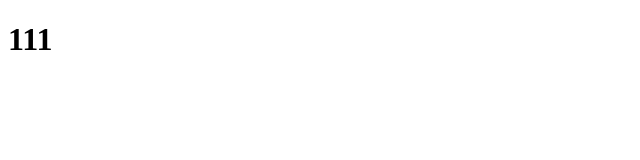
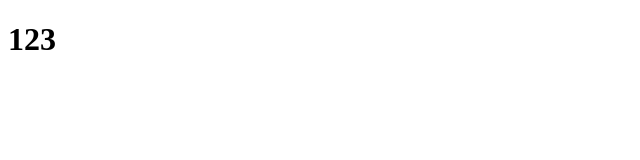
Before and after one commit to GavinHu1998/test123, a plain HTML site: page index.html in a window 1280 px wide. Shown: the full height of the page, 0-640 px from the left. Drawn offline with Linux system fonts and the light colour scheme.

Commit message:
111 => 123

```diff
--- a/index.html
+++ b/index.html
@@ -6,7 +6,7 @@
     <title>Document</title>
 </head>
 <body>
-    <h1>111</h1>
+    <h1>123</h1>
 
 </body>
 </html>
```
